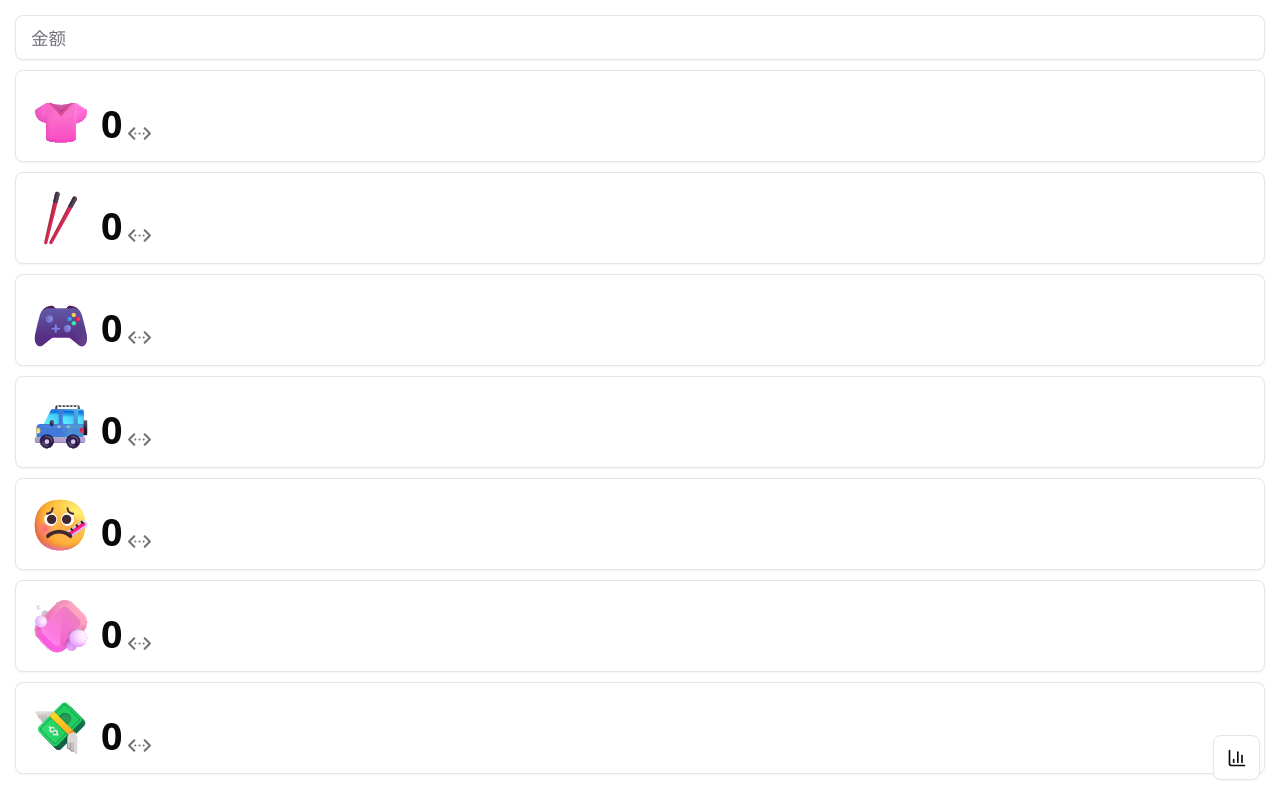
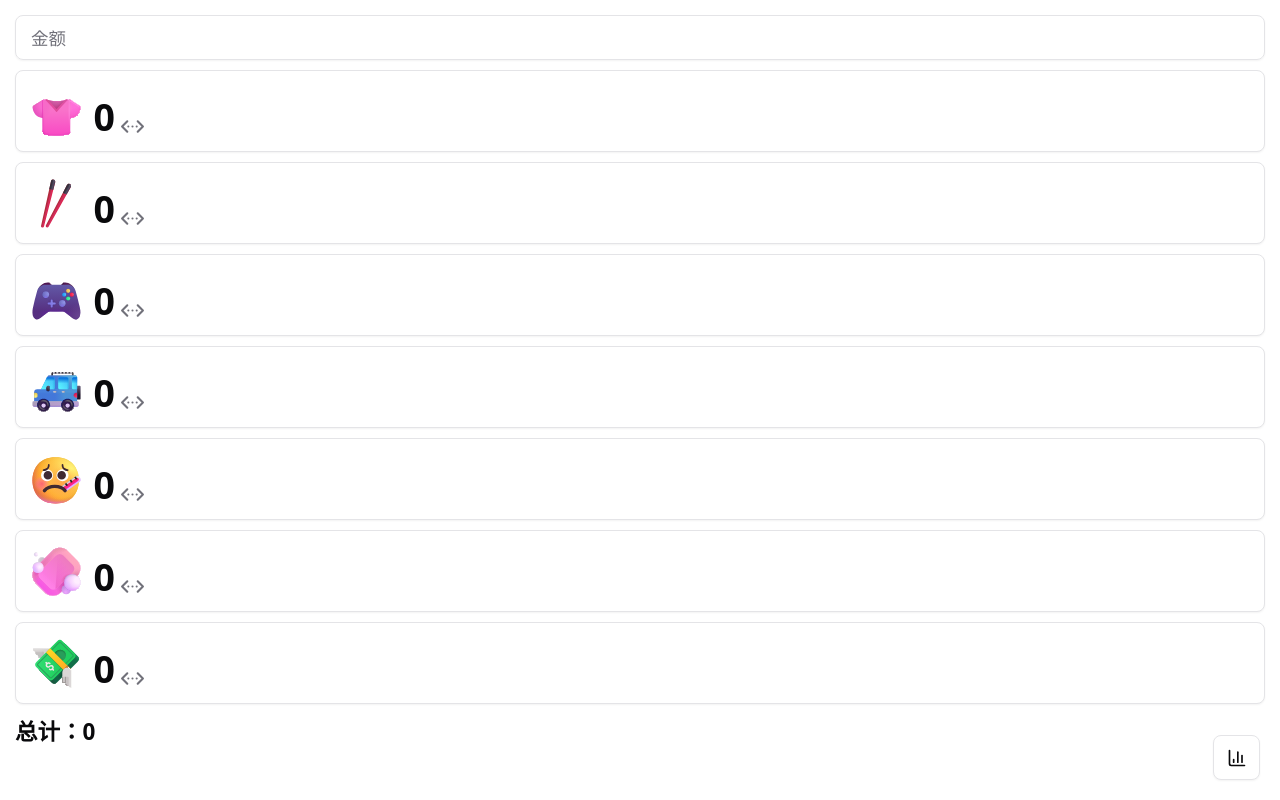
Before and after one commit to Raidennnnnn/money-recorder, a React (Vite) app: page / in a window 1280 px wide. Built offline with nearby package versions, Linux system fonts and the light colour scheme.

Commit message:
Implement code splitting and add total confirmed amount display

```diff
--- a/src/components/money-recorder-button.tsx
+++ b/src/components/money-recorder-button.tsx
@@ -14,13 +14,13 @@ import { ArrowUpRightIcon, ChevronsLeftRightEllipsisIcon, EqualIcon } from "luci
 import { useNavigateWithTransition } from "./use-navi-with-transition";
 
 const ICON: Record<Category, React.ReactNode> = {
-  [Category.CLOTH]: <FluentEmojiWomansClothes className="!w-12 !h-12" />,
-  [Category.EAT]: <FluentEmojiChopsticks className="!w-12 !h-12" />,
-  [Category.ENTERTAINMENT]: <FluentEmojiVideoGame className="!w-12 !h-12" />,
-  [Category.TRANSPORTATION]: <FluentEmojiSportUtilityVehicle className="!w-12 !h-12" />,
-  [Category.HEALTH]: <FluentEmojiFaceWithThermometer className="!w-12 !h-12" />,
-  [Category.DAILY]: <FluentEmojiSoap className="!w-12 !h-12" />,
-  [Category.OTHER]: <FluentEmojiMoneyWithWings className="!w-12 !h-12" />,
+  [Category.CLOTH]: <FluentEmojiWomansClothes className="!w-11 !h-11" />,
+  [Category.EAT]: <FluentEmojiChopsticks className="!w-11 !h-11" />,
+  [Category.ENTERTAINMENT]: <FluentEmojiVideoGame className="!w-11 !h-11" />,
+  [Category.TRANSPORTATION]: <FluentEmojiSportUtilityVehicle className="!w-11 !h-11" />,
+  [Category.HEALTH]: <FluentEmojiFaceWithThermometer className="!w-11 !h-11" />,
+  [Category.DAILY]: <FluentEmojiSoap className="!w-11 !h-11" />,
+  [Category.OTHER]: <FluentEmojiMoneyWithWings className="!w-11 !h-11" />,
 }
 
 const BACKGROUND_COLORS: Record<Category, string> = {
@@ -56,7 +56,7 @@ export default function MoneyRecorderButton({
   return (
     <Button
       variant="outline"
-      className={`relative justify-start h-fit w-full p-3 overflow-hidden select-none`}
+      className={`relative justify-start h-fit w-full p-2.5 overflow-hidden select-none`}
       onTouchStart={handlePressStart}
       onTouchEnd={handlePressEnd}
     >
--- a/src/components/money-recorder.tsx
+++ b/src/components/money-recorder.tsx
@@ -2,16 +2,18 @@ import { useContext, useState } from 'react';
 import { Input } from './ui/input';
 import MoneyRecorderButton from './money-recorder-button';
 import { PaymentRecords, Category, Month } from '../types';
-import { Past12MonthRecordsContext, SetPast12MonthRecordsContext } from './record-context';
+import { Past12MonthRecordsContext, SetPast12MonthRecordsContext, TotalConfirmedContext } from './record-context';
 
 const categorys = Object.values(Category).filter((c): c is Category => !isNaN(Number(c)));
 
 export default function MoneyRecorder() {
   const past12MonthRecords = useContext(Past12MonthRecordsContext);
+  const totalConfirmed = useContext(TotalConfirmedContext);
   const setPast12MonthRecords = useContext(SetPast12MonthRecordsContext);
 
   const [amount, setAmount] = useState<string>('');
   const [unConfirmedLocation, setUnConfirmedLocation] = useState<Category | null>(null);
+
 
   return <div className="flex flex-col gap-2">
     <Input
@@ -32,6 +34,10 @@ export default function MoneyRecorder() {
         ))
       }
     </div>}
+    <div>
+      <span className="text-lg font-bold">总计：</span>
+      <span className="text-lg font-bold">{totalConfirmed}</span>
+    </div>
   </div>
 
   function handleInputChange(e: React.ChangeEvent<HTMLInputElement>) {
--- a/src/main.tsx
+++ b/src/main.tsx
@@ -1,21 +1,26 @@
-import { StrictMode } from 'react'
+import { StrictMode, Suspense } from 'react'
 import { createRoot } from 'react-dom/client'
 import './index.css'
 import { HashRouter, Route, Routes } from "react-router";
 import App from './App.tsx'
-import CategoryDetail from './components/category-detail.tsx';
 import { RecordsProviders } from './components/records-providers.tsx';
-import Past12MonthChart from './components/past-12-month-chart.tsx';
+import React from 'react';
+
+// 使用 React.lazy 动态导入组件
+const CategoryDetail = React.lazy(() => import('./components/category-detail.tsx'));
+const Past12MonthChart = React.lazy(() => import('./components/past-12-month-chart.tsx'));
 
 createRoot(document.getElementById('root')!).render(
   <StrictMode>
     <RecordsProviders>
       <HashRouter>
-        <Routes>
-          <Route path="/" element={<App />} />
-          <Route path="/:category" element={<CategoryDetail />} />
-          <Route path="chart" element={<Past12MonthChart />} />
-        </Routes>
+        <Suspense fallback={<div>Loading...</div>}>
+          <Routes>
+            <Route path="/" element={<App />} />
+            <Route path="/:category" element={<CategoryDetail />} />
+            <Route path="chart" element={<Past12MonthChart />} />
+          </Routes>
+        </Suspense>
       </HashRouter>
     </RecordsProviders>
   </StrictMode>,
```
